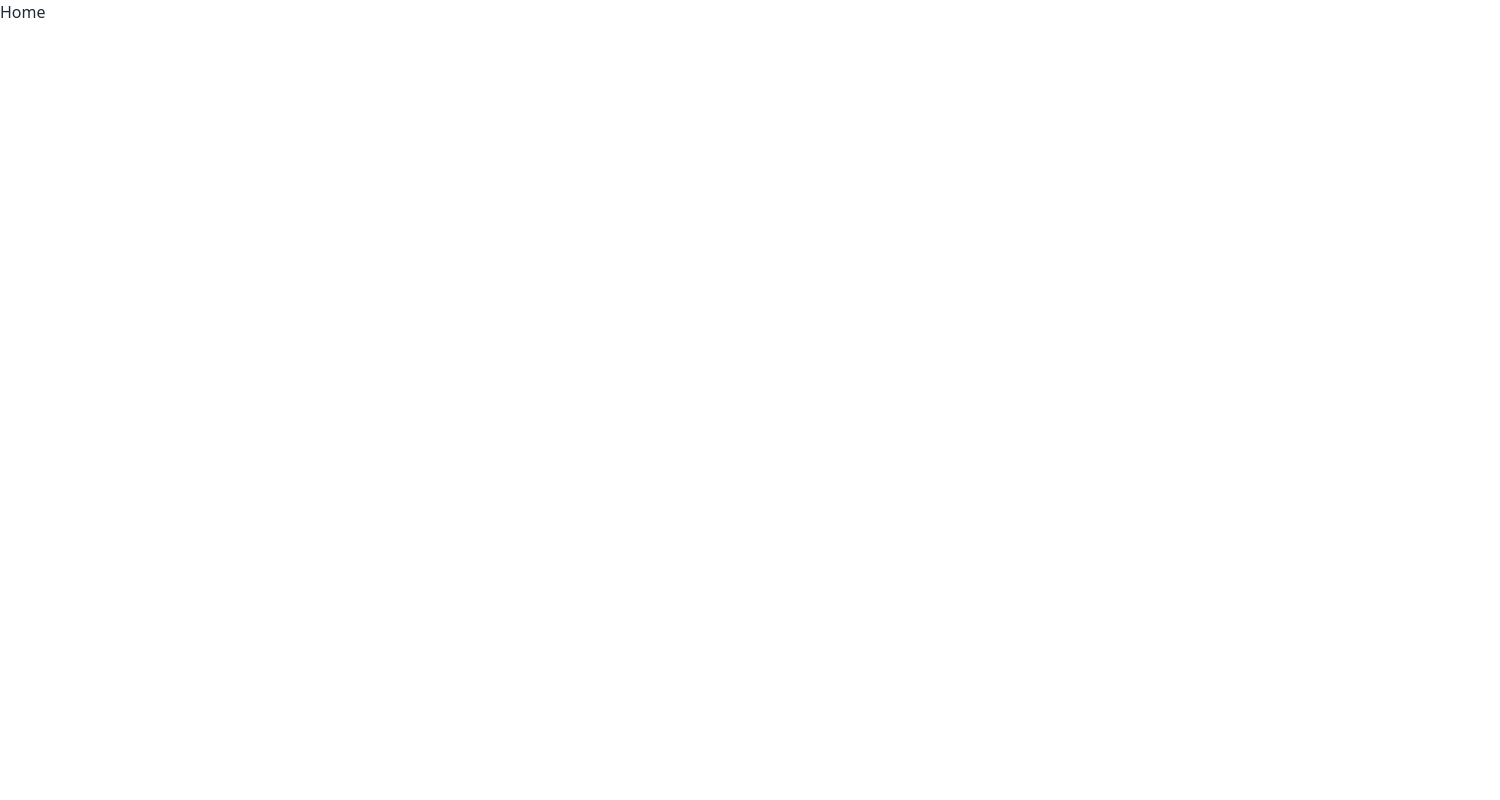
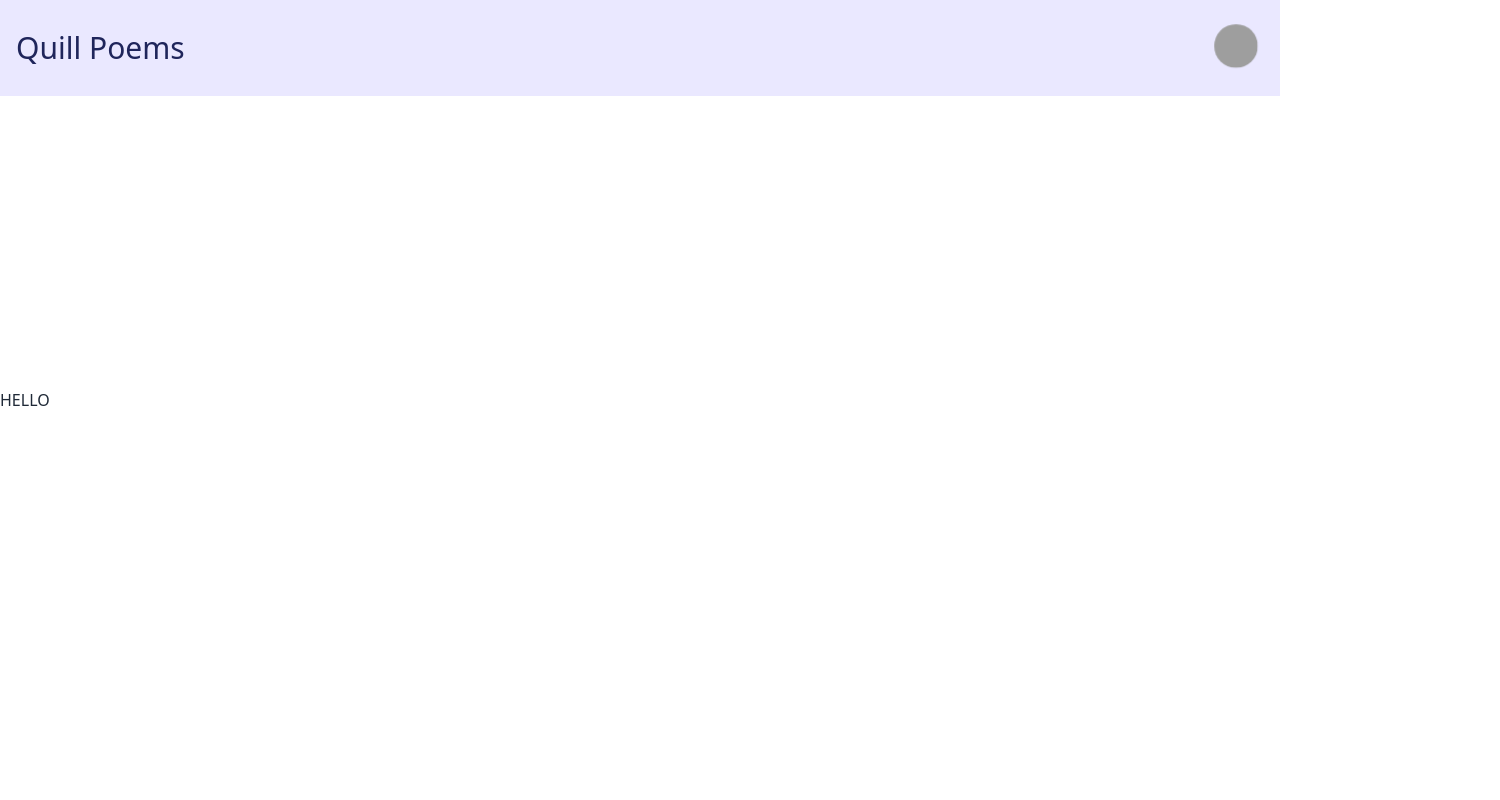
Before and after one commit to francosae/Quill-Poems, a React (Vite) app in the folder client/: page /home in a window 1280 px wide. Shown: the top 800 px of the page, 1500 px wide, since content can reach past the window. Built offline with nearby package versions, Linux system fonts and the light colour scheme; grey boxes are pictures that could not be loaded.

Commit message:
User Home / Work -> Working on Post Component

```diff
--- a/client/src/components/Navbar.jsx
+++ b/client/src/components/Navbar.jsx
@@ -8,6 +8,11 @@ const Navbar = ({location}) => {
             <LoginNav/>
         )
         }
+    if (location === "/home"){
+      return(
+        <AuthNav/>
+      )
+    }
   return (
     <DefaultNav/>
   );
@@ -55,3 +60,43 @@ const LoginNav = () => {
         </div>
     )
 }
+
+
+const AuthNav = () => {
+    return(
+      <div className='flex max-w-full bg-[#EAE8FF]'>
+        <div className='flex justify-between items-center h-24 w-[1800px] mx-auto px-4 text-[#1F255B] bg-[#EAE8FF]'>
+
+        <Link to="/home">
+        <h1 className='w-full text-3xl font-medium text-[#1F255B]'>Quill Poems</h1>
+        </Link>
+
+        <ul className='hidden sm:flex font-semibold'>
+          <li className='p-1'><UserDropdown/></li>
+        </ul>
+        </div>
+      </div>
+    )
+}
+
+function UserDropdown(){
+  return(
+    <div class="dropdown dropdown-end">
+    <label tabindex="0" class="btn btn-ghost btn-circle avatar">
+      <div class="w-20 rounded-full">
+        <img src="https://placeimg.com/80/80/people" />
+      </div>
+    </label>
+    <ul tabindex="0" class="menu menu-compact dropdown-content mt-3 p-2 shadow bg-base-100 rounded-box w-52">
+      <li>
+        <a class="justify-between">
+          Profile
+          <span class="badge">New</span>
+        </a>
+      </li>
+      <li><a>Settings</a></li>
+      <li><a>Logout</a></li>
+    </ul>
+    </div>
+  )
+}
--- a/client/src/pages/Home/Home.jsx
+++ b/client/src/pages/Home/Home.jsx
@@ -1,7 +1,28 @@
 import React from 'react'
+import { Navbar, Footer } from '../../components/index'
 
 export default function Home() {
   return (
-    <div>Home</div>
+    <>
+    <Navbar location={location.pathname}/>
+    <Content/>
+    <Footer/>
+    </>
   )
 }
+
+function Content(){
+  return(
+    <div className='md:w-[1500px] sm:w-[500px] w-[350px] mt-[-96px] h-screen mx-auto text-left flex flex-col  justify-center '>
+    HELLO
+    </div>
+  )
+}
+
+function Post(){
+  return (
+    <div>
+
+    </div>
+  )
+}
--- a/client/src/pages/Register/Register.jsx
+++ b/client/src/pages/Register/Register.jsx
@@ -247,9 +247,11 @@ function RegisterSecond(){
               Your @username is unique, and can be changed at any time.
           </p>
           <br></br>
+          <Link to= '/home'>
           <button className='bg-[#180F70] w-[320px] rounded-md font-medium my-6 mx-auto py-3 text-[#EAE8FF] btn btn-primary'>
             FINISH
           </button>
+          </Link>
         </div>
         <br></br>
       </div>
```
